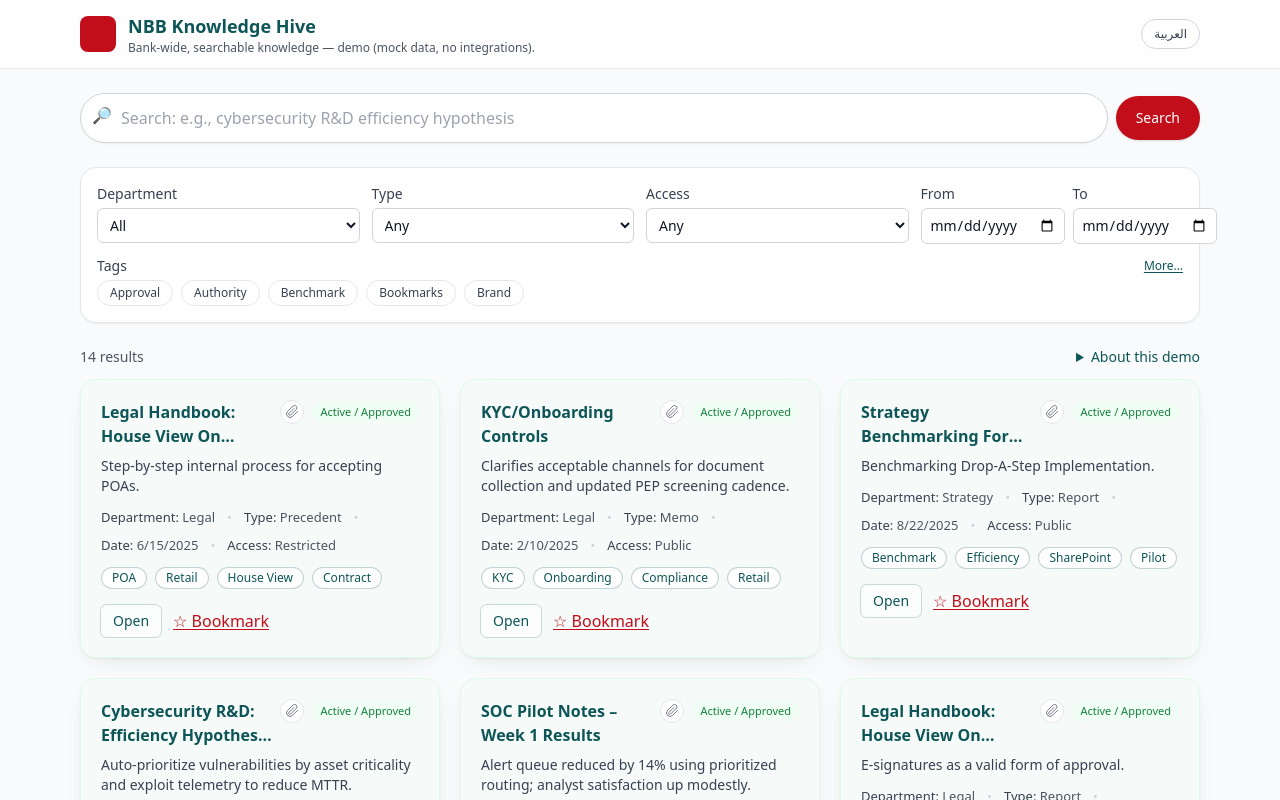
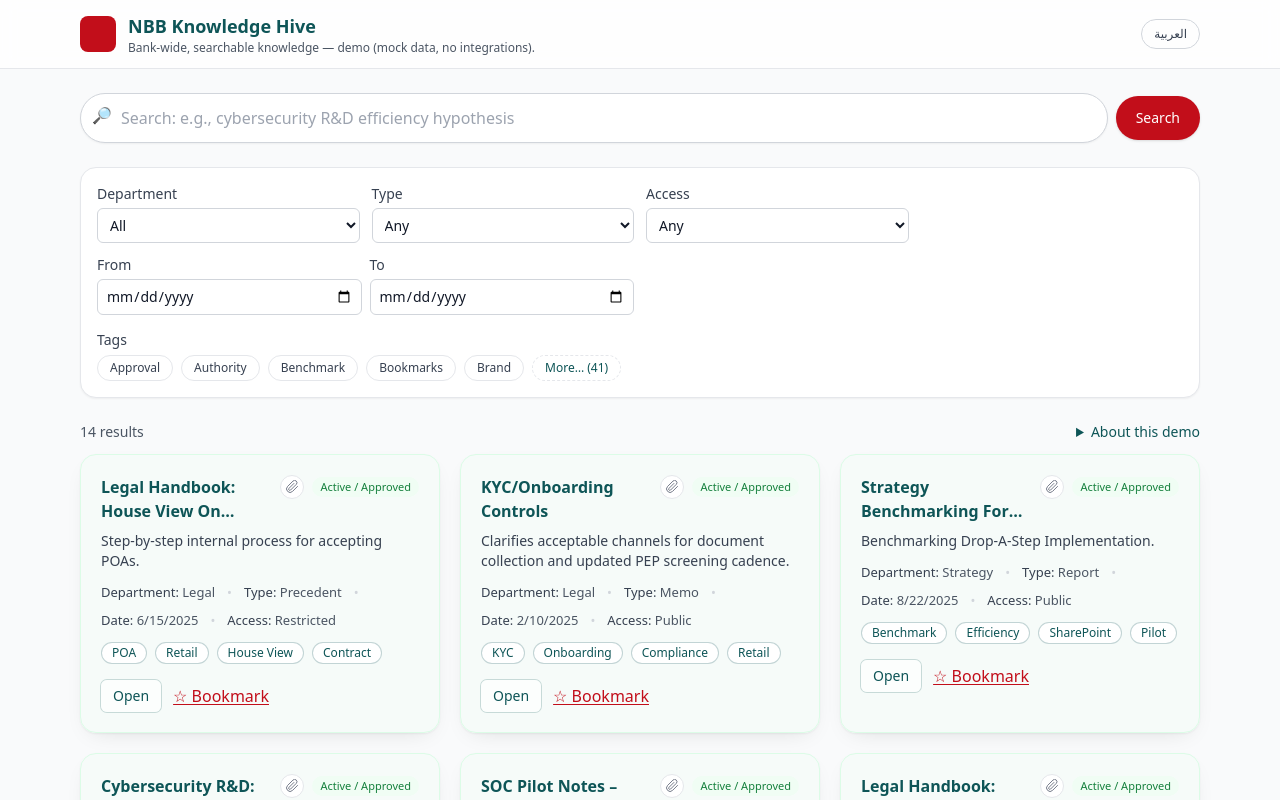
Before and after one commit to HeshamBucheeri/nbb-knowledge-hive, a React (Vite) app in the folder nbb-knowledge-hive/nbb-knowledge-hive/: page / in a window 1280 px wide. Shown: the top 800 px of the page. Built offline with nearby package versions, Linux system fonts and the light colour scheme.

Commit message:
Update Filters.tsx

```diff
--- a/nbb-knowledge-hive/nbb-knowledge-hive/src/components/Filters.tsx
+++ b/nbb-knowledge-hive/nbb-knowledge-hive/src/components/Filters.tsx
@@ -48,15 +48,16 @@ export default function Filters({ query, setQuery, allDocs }: Props) {
     () => Array.from(new Set(allDocs.flatMap((d) => d.tags))).sort(),
     [allDocs]
   );
-
   const displayedTags = showAllTags ? allTags : allTags.slice(0, VISIBLE_TAGS);
+  const hasMore = allTags.length > VISIBLE_TAGS;
 
   return (
     <section
       aria-label="Filters"
       className="rounded-2xl border border-gray-200 bg-white p-4 shadow-sm"
     >
-      <div className="grid grid-cols-1 gap-3 sm:grid-cols-4">
+      {/* Wider responsive grid; date range spans 2 cols on md+ */}
+      <div className="grid grid-cols-1 gap-3 sm:grid-cols-2 md:grid-cols-4">
         {/* Department */}
         <label className="flex flex-col gap-1 text-sm">
           <span className="font-medium text-gray-700">Department</span>
@@ -82,12 +83,7 @@ export default function Filters({ query, setQuery, allDocs }: Props) {
           <select
             className="rounded-md border border-gray-300 bg-white px-2 py-1.5 text-sm"
             value={query.type ?? "Any"}
-            onChange={(e) =>
-              setQuery({
-                ...query,
-                type: e.target.value as any, // "Any" or Doc["type"]
-              })
-            }
+            onChange={(e) => setQuery({ ...query, type: e.target.value as any })}
           >
             {types.map((t) => (
               <option key={t}>{t}</option>
@@ -101,12 +97,7 @@ export default function Filters({ query, setQuery, allDocs }: Props) {
           <select
             className="rounded-md border border-gray-300 bg-white px-2 py-1.5 text-sm"
             value={query.access ?? "Any"}
-            onChange={(e) =>
-              setQuery({
-                ...query,
-                access: e.target.value as any, // "Any" | Access
-              })
-            }
+            onChange={(e) => setQuery({ ...query, access: e.target.value as any })}
           >
             {accessLevels.map((a) => (
               <option key={a}>{a}</option>
@@ -114,22 +105,22 @@ export default function Filters({ query, setQuery, allDocs }: Props) {
           </select>
         </label>
 
-        {/* Date Range */}
-        <div className="flex items-end gap-2">
-          <label className="flex flex-col gap-1 text-sm w-full">
+        {/* Date Range (spans 2 cols on md+; prevents overflow) */}
+        <div className="flex items-end gap-2 min-w-0 sm:col-span-1 md:col-span-2">
+          <label className="flex w-full min-w-0 flex-col gap-1 text-sm">
             <span className="font-medium text-gray-700">From</span>
             <input
               type="date"
-              className="w-full rounded-md border border-gray-300 bg-white px-2 py-1.5 text-sm"
+              className="w-full min-w-0 rounded-md border border-gray-300 bg-white px-2 py-1.5 text-sm"
               value={query.from ?? ""}
               onChange={(e) => setQuery({ ...query, from: e.target.value || undefined })}
             />
           </label>
-          <label className="flex flex-col gap-1 text-sm w-full">
+          <label className="flex w-full min-w-0 flex-col gap-1 text-sm">
             <span className="font-medium text-gray-700">To</span>
             <input
               type="date"
-              className="w-full rounded-md border border-gray-300 bg-white px-2 py-1.5 text-sm"
+              className="w-full min-w-0 rounded-md border border-gray-300 bg-white px-2 py-1.5 text-sm"
               value={query.to ?? ""}
               onChange={(e) => setQuery({ ...query, to: e.target.value || undefined })}
             />
@@ -137,24 +128,10 @@ export default function Filters({ query, setQuery, allDocs }: Props) {
         </div>
       </div>
 
-      {/* Tags row */}
+      {/* Tags */}
       <div className="mt-3">
-        <div className="mb-1 flex items-center justify-between">
-          <span className="text-sm font-medium text-gray-700">Tags</span>
-          {allTags.length > VISIBLE_TAGS && (
-            <button
-              type="button"
-              className="text-xs text-nbb-teal underline underline-offset-2 hover:no-underline"
-              onClick={() => setShowAllTags((v) => !v)}
-              aria-expanded={showAllTags}
-              aria-controls="tag-cloud"
-            >
-              {showAllTags ? "Less…" : "More…"}
-            </button>
-          )}
-        </div>
-
-        <div id="tag-cloud" className="flex flex-wrap gap-2">
+        <span className="text-sm font-medium text-gray-700">Tags</span>
+        <div id="tag-cloud" className="mt-1 flex flex-wrap gap-2">
           {displayedTags.map((tag) => {
             const active = (query.tags ?? []).some(
               (t) => t.toLowerCase() === tag.toLowerCase()
@@ -181,6 +158,20 @@ export default function Filters({ query, setQuery, allDocs }: Props) {
               </button>
             );
           })}
+
+          {/* “More…” chip right after the tags (closer) */}
+          {hasMore && (
+            <button
+              type="button"
+              className="rounded-full border border-dashed px-3 py-1 text-xs text-nbb-teal hover:bg-nbb-teal/5"
+              onClick={() => setShowAllTags((v) => !v)}
+              aria-expanded={showAllTags}
+              aria-controls="tag-cloud"
+              title={showAllTags ? "Show fewer tags" : "Show more tags"}
+            >
+              {showAllTags ? "Less…" : `More… (${allTags.length - VISIBLE_TAGS})`}
+            </button>
+          )}
         </div>
       </div>
     </section>
```
